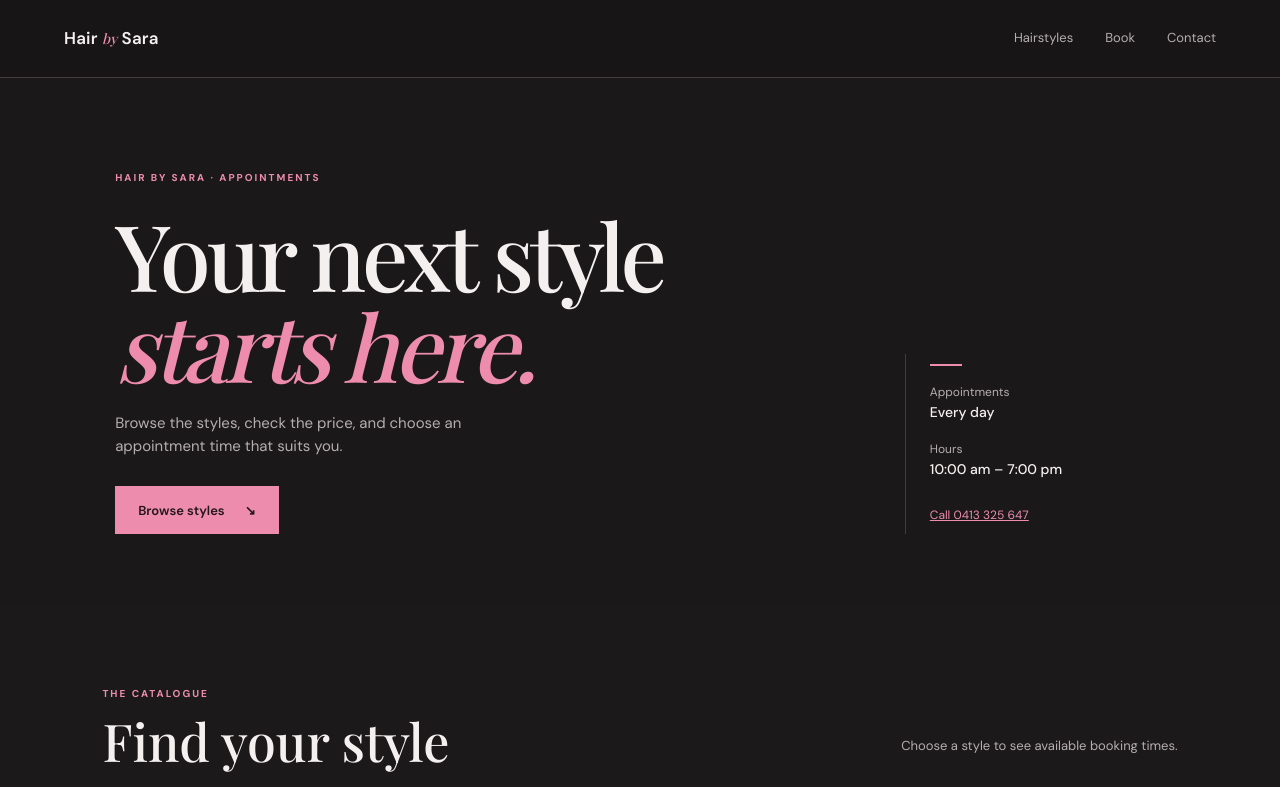
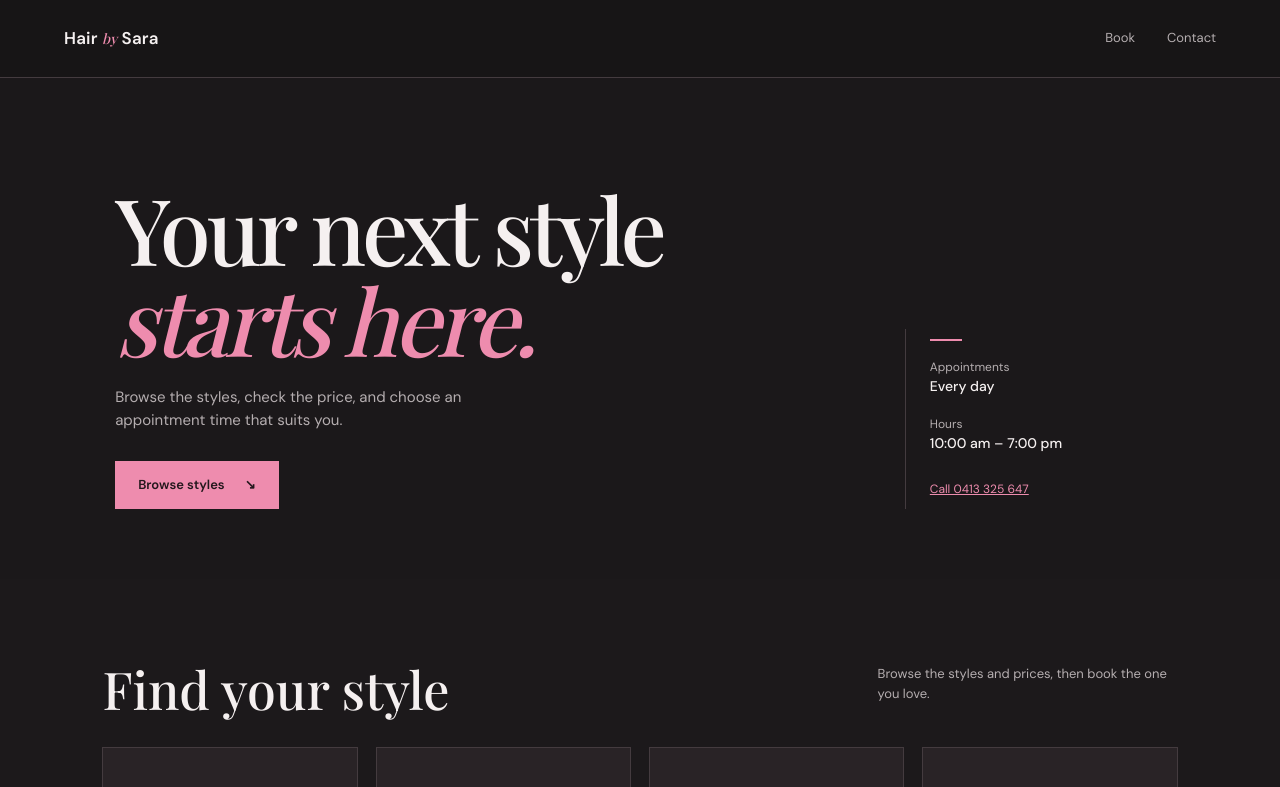
Before and after one commit to Daniel-mwangangi148/Salon-Project, a plain HTML site: page index.html in a window 1280 px wide. Shown: the top 787 px of the page. Drawn offline with nearby package versions, Linux system fonts and the light colour scheme; a web font is replaced by a local one.

Commit message:
Polish public navigation and catalogue copy

```diff
--- a/index.html
+++ b/index.html
@@ -6,10 +6,10 @@
   <title>Hair by Sara | Book your style</title><link rel="icon" href="favicon.svg" type="image/svg+xml"><link rel="stylesheet" href="styles.css">
 </head>
 <body>
-  <header class="topbar"><a class="wordmark" href="#home" aria-label="Hair by Sara home"><span>Hair <i>by</i> Sara</span></a><nav><a href="#styles">Hairstyles</a><a href="#styles">Book</a><a href="#contact">Contact</a></nav></header>
+  <header class="topbar"><a class="wordmark" href="#home" aria-label="Hair by Sara home"><span>Hair <i>by</i> Sara</span></a><nav><a href="#styles">Book</a><a href="#contact">Contact</a></nav></header>
   <main id="home">
-    <section class="hero"><div class="hero-copy"><p class="eyebrow">HAIR BY SARA · APPOINTMENTS</p><h1>Your next style<br><em>starts here.</em></h1><p>Browse the styles, check the price, and choose an appointment time that suits you.</p><a class="button" href="#styles">Browse styles <span aria-hidden="true">↘</span></a></div><div class="hero-panel"><div class="hero-rule"></div><p>Appointments<br><strong>Every day</strong></p><p>Hours<br><strong>10:00 am – 7:00 pm</strong></p><a href="tel:0413325647">Call 0413 325 647</a></div></section>
-    <section id="styles" class="catalogue section"><div class="section-heading"><div><p class="eyebrow">THE CATALOGUE</p><h2>Find your style</h2></div><p>Choose a style to see available booking times.</p></div><div id="style-grid" class="style-grid"></div></section>
+    <section class="hero"><div class="hero-copy"><h1>Your next style<br><em>starts here.</em></h1><p>Browse the styles, check the price, and choose an appointment time that suits you.</p><a class="button" href="#styles">Browse styles <span aria-hidden="true">↘</span></a></div><div class="hero-panel"><div class="hero-rule"></div><p>Appointments<br><strong>Every day</strong></p><p>Hours<br><strong>10:00 am – 7:00 pm</strong></p><a href="tel:0413325647">Call 0413 325 647</a></div></section>
+    <section id="styles" class="catalogue section"><div class="section-heading"><div><h2>Find your style</h2></div><p>Browse the styles and prices, then book the one you love.</p></div><div id="style-grid" class="style-grid"></div></section>
     <section class="booking section" id="booking-section" hidden><div class="section-heading"><div><p class="eyebrow">BOOK AN APPOINTMENT</p><h2>Your visit</h2></div><button class="text-button" id="close-booking">Close ×</button></div><div class="booking-layout"><div class="selected-style" id="selected-style"></div><form id="booking-form" class="booking-form"><label>Your name<input name="name" required autocomplete="name" maxlength="100"></label><label>Phone number<input name="phone" required type="tel" autocomplete="tel" maxlength="30"></label><label>Email <span class="muted">(optional)</span><input name="email" type="email" autocomplete="email" maxlength="150"></label><label>Date<input name="date" id="booking-date" type="date" required></label><label>Available time<select name="time" id="booking-time" required><option value="">Choose a date first</option></select></label><p class="form-note" id="booking-note">Appointments are available daily between 10:00 am and 7:00 pm.</p><button class="button" type="submit">Request booking</button><p class="notice" id="booking-notice" role="status"></p></form></div></section>
     <section class="contact section" id="contact"><div><p class="eyebrow">GET IN TOUCH</p><h2>Questions before booking?</h2></div><a class="contact-phone" href="tel:0413325647">0413 325 647 <span>↗</span></a><p>Monday to Sunday, 10:00 am – 7:00 pm</p></section>
   </main>
```
